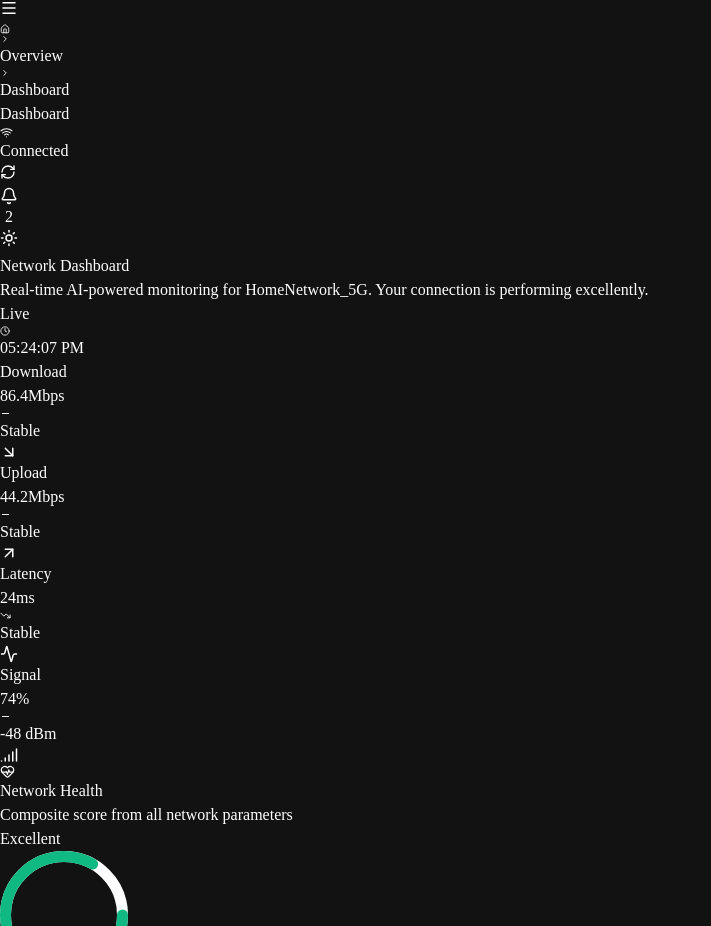
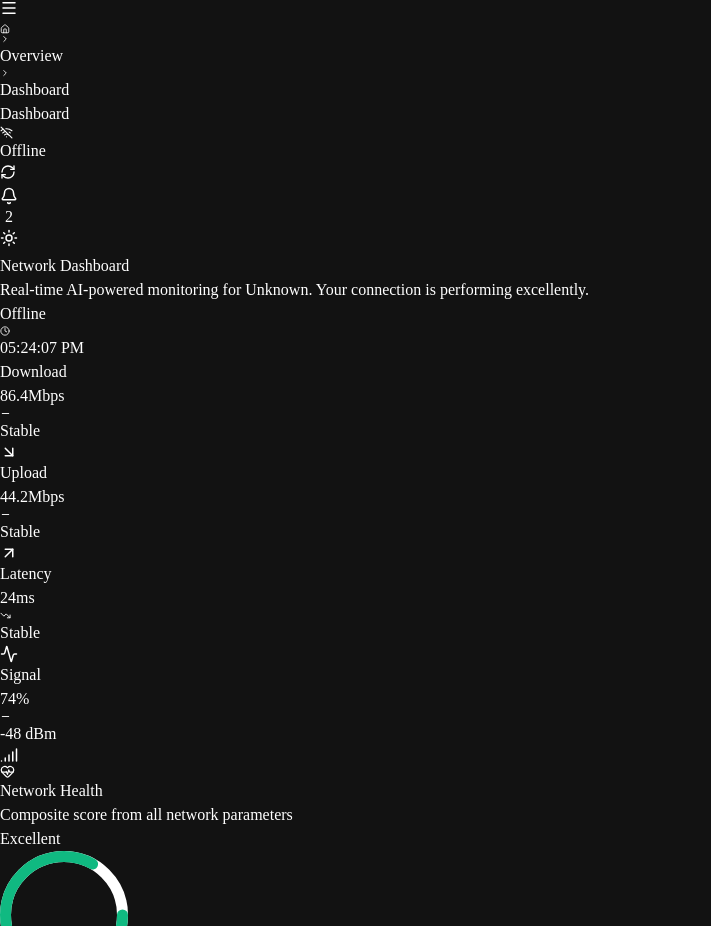
Before and after one commit to HasinthaPerera/Wifj_Connector, a React (Vite) app in the folder smartwifi-ai/src/renderer/: page /#/ in a window 1280 px wide. Shown: the part 879-1805 px from the top of the page, without its empty margins (0-711 px from the left). Built offline with nearby package versions, Linux system fonts and the light colour scheme.

Commit message:
feat: implement WifiContext for polling connection status and integrate signal indicator in TopBar component

```diff
--- a/smartwifi-ai/src/renderer/src/components/ui/TopBar.tsx
+++ b/smartwifi-ai/src/renderer/src/components/ui/TopBar.tsx
@@ -18,7 +18,7 @@ import {
   RefreshCw
 } from 'lucide-react'
 
-import { useTheme } from '@/context/ThemeContext'
+import { useTheme, useWifi } from '@/context'
 import { ThemeManagerDropdown } from '@/components/ui/ThemeManager'
 import type { AppNotification } from '@/types'
 
@@ -336,11 +336,10 @@ function TopBar({
   pageTitle,
   breadcrumbs = [],
   onToggleSidebar,
-  sidebarCollapsed = false,
-  isConnected = true,
-  signalStrength = 80
+  sidebarCollapsed = false
 }: TopBarProps): React.JSX.Element {
   const { resolvedTheme } = useTheme()
+  const { status, refreshStatus } = useWifi()
 
   const [notifOpen, setNotifOpen] = useState(false)
   const [themeOpen, setThemeOpen] = useState(false)
@@ -386,10 +385,16 @@ function TopBar({
     setTimeout(() => setIsRefreshing(false), 1200)
   }, [])
 
+  const currentSSID = status.ssid || 'Offline'
+  const currentSignal = status.signal || 0
+  const currentConnected = status.isConnected
+
   /* Connection status colour tokens */
-  const statusDotClass = isConnected ? 'bg-accent-500 animate-pulse-soft' : 'bg-danger-500'
-  const statusLabel = isConnected ? 'Connected' : 'Offline'
-  const statusTextClass = isConnected ? 'text-accent-600 dark:text-accent-400' : 'text-danger-500'
+  const statusDotClass = currentConnected ? 'bg-accent-500 animate-pulse-soft' : 'bg-danger-500'
+  const statusLabel = currentConnected ? currentSSID : 'Offline'
+  const statusTextClass = currentConnected
+    ? 'text-accent-600 dark:text-accent-400'
+    : 'text-danger-500'
 
   return (
     <header
@@ -465,25 +470,30 @@ function TopBar({
             px-3 py-1.5 rounded-lg
             bg-surface-50 dark:bg-surface-800/60
             border border-[var(--border-color)]
+            max-w-[200px]
           "
-          title={`${statusLabel} · Signal ${signalStrength}%`}
+          title={`${currentSSID} · Signal ${currentSignal}%`}
         >
-          {isConnected ? (
+          {currentConnected ? (
             <Wifi size={13} className="text-accent-500 flex-shrink-0" />
           ) : (
             <WifiOff size={13} className="text-danger-500 flex-shrink-0" />
           )}
-          <SignalBars strength={signalStrength} isConnected={isConnected} />
-          <div className="flex items-center gap-1.5 border-l border-[var(--border-color)] pl-2 ml-0.5">
+          <SignalBars strength={currentSignal} isConnected={currentConnected} />
+          <div className="flex items-center gap-1.5 border-l border-[var(--border-color)] pl-2 ml-0.5 min-w-0">
             <span className={`w-1.5 h-1.5 rounded-full flex-shrink-0 ${statusDotClass}`} />
-            <span className={`text-[11px] font-semibold ${statusTextClass}`}>{statusLabel}</span>
+            <span className={`text-[11px] font-semibold truncate ${statusTextClass}`}>
+              {statusLabel}
+            </span>
           </div>
         </div>
 
-        {/* Refresh button */}
         <button
           id="topbar-refresh"
-          onClick={handleRefresh}
+          onClick={async () => {
+            handleRefresh()
+            await refreshStatus()
+          }}
           className="
             p-2 rounded-lg
             text-[var(--text-secondary)]
--- /dev/null
+++ b/smartwifi-ai/src/renderer/src/context/WifiContext.tsx
@@ -0,0 +1,104 @@
+/* eslint-disable react-refresh/only-export-components */
+import React, { createContext, useContext, useState, useEffect, useCallback } from 'react'
+
+export interface WifiStatus {
+  ssid: string
+  signal: number
+  state: string
+  isConnected: boolean
+  bssid: string
+  channel: number
+  isSimulated: boolean
+  loading: boolean
+}
+
+interface WifiContextValue {
+  status: WifiStatus
+  refreshStatus: () => Promise<void>
+}
+
+const WifiContext = createContext<WifiContextValue | undefined>(undefined)
+
+const INITIAL_STATUS: WifiStatus = {
+  ssid: 'Scanning...',
+  signal: 0,
+  state: 'disconnected',
+  isConnected: false,
+  bssid: '',
+  channel: 0,
+  isSimulated: false,
+  loading: true
+}
+
+/**
+ * WifiProvider — Polls and serves global SSID, connection states, and adapter signal metrics.
+ */
+export function WifiProvider({ children }: { children: React.ReactNode }): React.JSX.Element {
+  const [status, setStatus] = useState<WifiStatus>(INITIAL_STATUS)
+
+  const refreshStatus = useCallback(async () => {
+    try {
+      const details = await window.api.detectAdapter()
+      setStatus({
+        ssid: details.state === 'connected' ? details.ssid : 'Offline',
+        signal: details.signal,
+        state: details.state,
+        isConnected: details.state === 'connected',
+        bssid: details.bssid,
+        channel: details.channel,
+        isSimulated: details.isSimulated,
+        loading: false
+      })
+    } catch (err) {
+      console.error('Global SSID detection query failed:', err)
+      setStatus((prev) => ({ ...prev, loading: false, isConnected: false, ssid: 'Unknown' }))
+    }
+  }, [])
+
+  // Poll status every 4 seconds
+  useEffect(() => {
+    let active = true
+    const poll = async (): Promise<void> => {
+      try {
+        const details = await window.api.detectAdapter()
+        if (active) {
+          setStatus({
+            ssid: details.state === 'connected' ? details.ssid : 'Offline',
+            signal: details.signal,
+            state: details.state,
+            isConnected: details.state === 'connected',
+            bssid: details.bssid,
+            channel: details.channel,
+            isSimulated: details.isSimulated,
+            loading: false
+          })
+        }
+      } catch (err) {
+        console.error('Global SSID detection query failed:', err)
+        if (active) {
+          setStatus((prev) => ({ ...prev, loading: false, isConnected: false, ssid: 'Unknown' }))
+        }
+      }
+    }
+
+    poll()
+    const timer = setInterval(poll, 4000)
+    return () => {
+      active = false
+      clearInterval(timer)
+    }
+  }, [])
+
+  return <WifiContext.Provider value={{ status, refreshStatus }}>{children}</WifiContext.Provider>
+}
+
+/**
+ * useWifi — Context hook to consume global wireless link status & SSID parameters.
+ */
+export function useWifi(): WifiContextValue {
+  const context = useContext(WifiContext)
+  if (!context) {
+    throw new Error('useWifi must be used within a WifiProvider')
+  }
+  return context
+}
--- a/smartwifi-ai/src/renderer/src/context/index.ts
+++ b/smartwifi-ai/src/renderer/src/context/index.ts
@@ -1,3 +1,5 @@
 export { ThemeProvider, useTheme } from './ThemeContext'
 export { ToastProvider, useToast } from './ToastContext'
 export type { Toast } from './ToastContext'
+export { WifiProvider, useWifi } from './WifiContext'
+export type { WifiStatus } from './WifiContext'
--- a/smartwifi-ai/src/renderer/src/main.tsx
+++ b/smartwifi-ai/src/renderer/src/main.tsx
@@ -2,14 +2,16 @@ import './assets/main.css'
 
 import { StrictMode } from 'react'
 import { createRoot } from 'react-dom/client'
-import { ThemeProvider, ToastProvider } from '@/context'
+import { ThemeProvider, ToastProvider, WifiProvider } from '@/context'
 import App from './App'
 
 createRoot(document.getElementById('root')!).render(
   <StrictMode>
     <ThemeProvider>
       <ToastProvider>
-        <App />
+        <WifiProvider>
+          <App />
+        </WifiProvider>
       </ToastProvider>
     </ThemeProvider>
   </StrictMode>
--- a/smartwifi-ai/src/renderer/src/pages/DashboardPage.tsx
+++ b/smartwifi-ai/src/renderer/src/pages/DashboardPage.tsx
@@ -19,6 +19,7 @@ import {
   ExternalLink
 } from 'lucide-react'
 import { Card, CardHeader, CardContent, Badge, ProgressBar, StatCard } from '@/components/ui'
+import { useWifi } from '@/context'
 
 /* ─────────────────────────────────────────────────────────────
    Simulated network state (replaced by Electron IPC later)
@@ -420,6 +421,7 @@ function InfoRow({ label, value }: { label: string; value: string }): React.JSX.
 ───────────────────────────────────────────────────────────── */
 
 function DashboardPage(): React.JSX.Element {
+  const { status } = useWifi()
   const [net, setNet] = useState<NetworkState>(INITIAL_STATE)
   const [pingHistory, setPingHistory] = useState<number[]>(generateInitialPingHistory)
   const [events] = useState<NetworkEvent[]>(INITIAL_EVENTS)
@@ -487,13 +489,13 @@ function DashboardPage(): React.JSX.Element {
             <h1 className="text-xl font-bold text-white mb-1">Network Dashboard</h1>
             <p className="text-primary-100 text-xs max-w-md leading-relaxed">
               Real-time AI-powered monitoring for{' '}
-              <span className="font-semibold text-white">{net.ssid}</span>. Your connection is{' '}
+              <span className="font-semibold text-white">{status.ssid}</span>. Your connection is{' '}
               {net.healthOverall >= 80 ? 'performing excellently' : 'being actively monitored'}.
             </p>
           </div>
           <div className="hidden md:flex items-center gap-2 flex-shrink-0">
             <Badge variant="accent" dot>
-              {net.isConnected ? 'Live' : 'Offline'}
+              {status.isConnected ? 'Live' : 'Offline'}
             </Badge>
             <span className="text-[10px] text-primary-200 flex items-center gap-1">
               <Clock size={10} />
```
